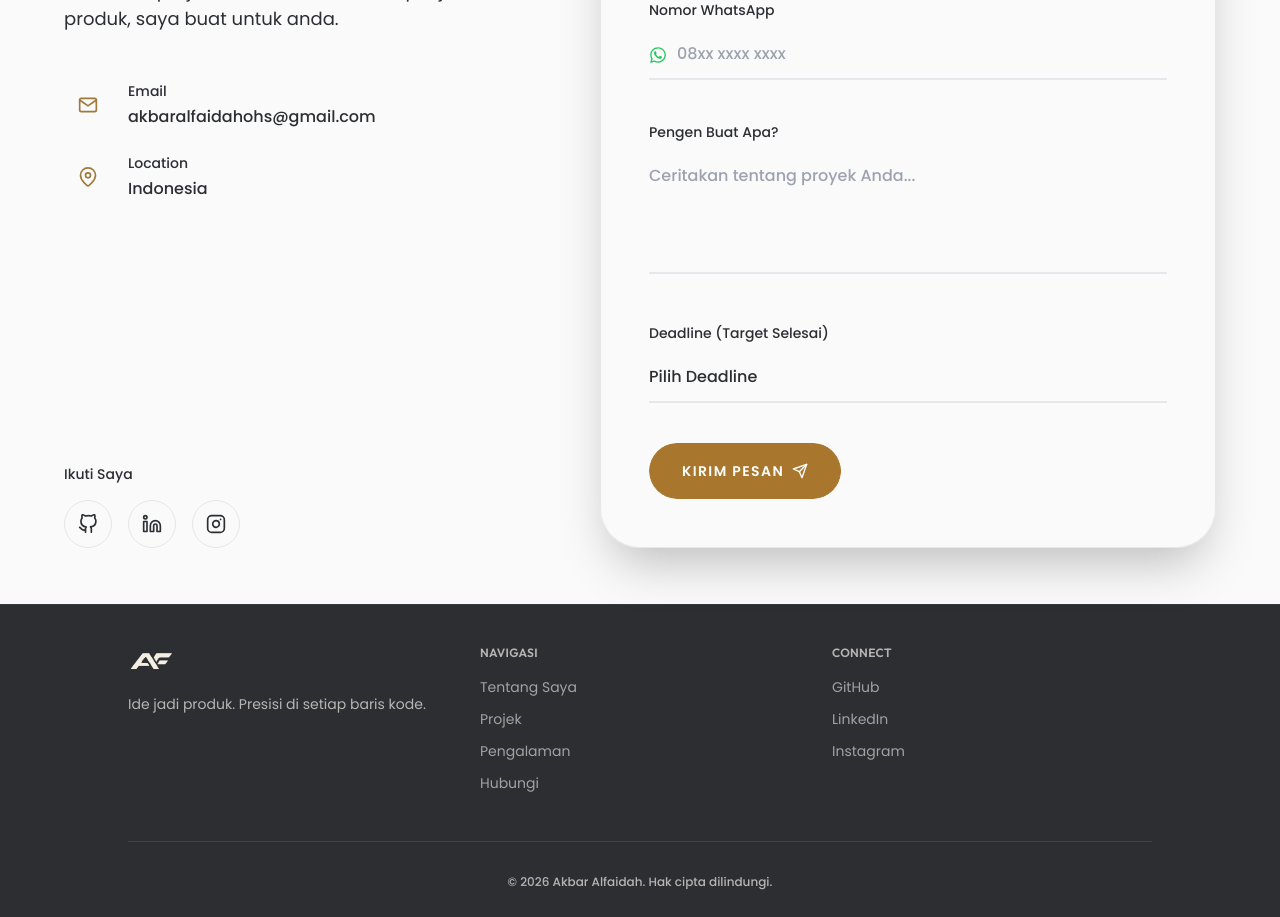
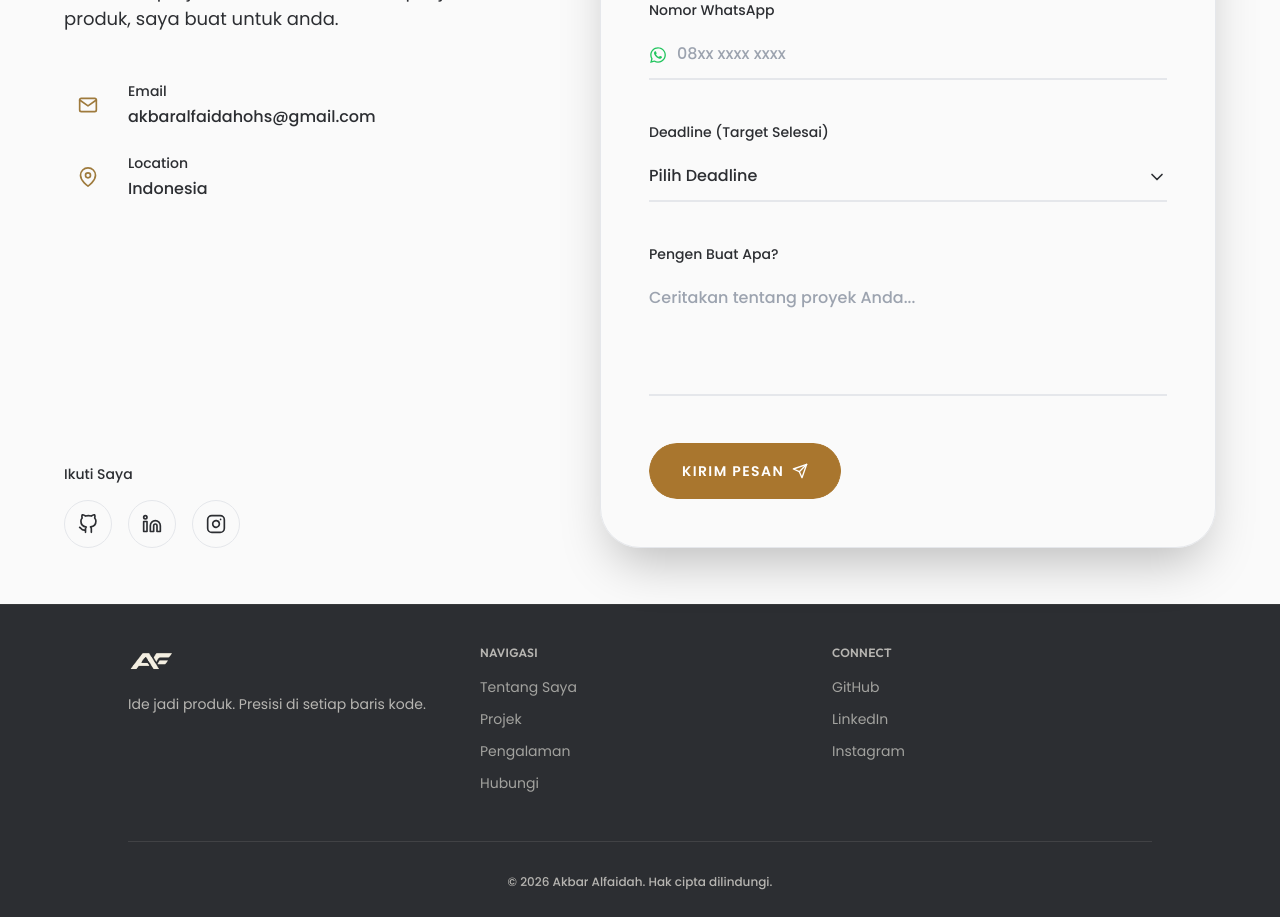
Before and after one commit to akbaralfaidah/akbaralfaidah-website-portofolio, a React (Vite) app: page / in a window 1280 px wide. Shown: the part 7800-8717 px from the top of the page. Built offline with nearby package versions, Linux system fonts and the light colour scheme.

Commit message:
style: reorder contact fields and improve deadline dropdown UI

```diff
--- a/src/components/Contact.jsx
+++ b/src/components/Contact.jsx
@@ -1,6 +1,6 @@
 import { useState } from 'react';
 import { useTranslation } from 'react-i18next';
-import { FiMail, FiMapPin, FiGithub, FiLinkedin, FiInstagram, FiSend } from 'react-icons/fi';
+import { FiMail, FiMapPin, FiGithub, FiLinkedin, FiInstagram, FiSend, FiChevronDown } from 'react-icons/fi';
 import { FaWhatsapp } from 'react-icons/fa';
 import emailjs from '@emailjs/browser';
 import AnimatedButton from './ui/AnimatedButton';
@@ -271,6 +271,36 @@ export default function Contact() {
                     </div>
                   )}
 
+                  {/* Deadline Dropdown */}
+                  <div className="space-y-2">
+                    <label htmlFor="deadline" className="text-sm font-medium text-charcoal/70 dark:text-[#F2F0E8]/70">
+                      {t('contact.form_deadline')}
+                    </label>
+                    <div className="relative cursor-pointer">
+                      <select
+                        id="deadline"
+                        className={`w-full bg-transparent border-b-2 py-3 outline-none transition-colors font-medium appearance-none cursor-pointer pr-10 ${
+                          !formData.deadline
+                            ? 'text-charcoal/50 dark:text-[#F2F0E8]/50 border-charcoal/15 dark:border-[#F2F0E8]/15'
+                            : 'text-charcoal dark:text-[#F2F0E8] border-brass'
+                        } focus:border-brass`}
+                        value={formData.deadline}
+                        onChange={(e) => setFormData({ ...formData, deadline: e.target.value })}
+                      >
+                        <option value="" disabled className="text-charcoal/50 bg-paper dark:bg-[#1A1A1C] dark:text-white">
+                          {t('contact.form_deadline_placeholder')}
+                        </option>
+                        <option value="santai" className="bg-paper dark:bg-[#1A1A1C] dark:text-white text-charcoal">{t('contact.form_deadline_options.santai')}</option>
+                        <option value="normal" className="bg-paper dark:bg-[#1A1A1C] dark:text-white text-charcoal">{t('contact.form_deadline_options.normal')}</option>
+                        <option value="cepat" className="bg-paper dark:bg-[#1A1A1C] dark:text-white text-charcoal">{t('contact.form_deadline_options.cepat')}</option>
+                        <option value="kilat" className="bg-paper dark:bg-[#1A1A1C] dark:text-white text-charcoal">{t('contact.form_deadline_options.kilat')}</option>
+                      </select>
+                      <div className="absolute right-0 top-1/2 -translate-y-1/2 pointer-events-none text-charcoal/50 dark:text-[#F2F0E8]/50">
+                        <FiChevronDown size={20} />
+                      </div>
+                    </div>
+                  </div>
+
                   {/* Message — always shown */}
                   <div className="space-y-2">
                     <label htmlFor="message" className="text-sm font-medium text-charcoal/70 dark:text-[#F2F0E8]/70">{t('contact.form_message')}</label>
@@ -282,27 +312,6 @@ export default function Contact() {
                       value={formData.message}
                       onChange={(e) => setFormData({ ...formData, message: e.target.value })}
                     />
-                  </div>
-
-                  {/* Deadline Dropdown */}
-                  <div className="space-y-2">
-                    <label htmlFor="deadline" className="text-sm font-medium text-charcoal/70 dark:text-[#F2F0E8]/70">
-                      {t('contact.form_deadline')}
-                    </label>
-                    <select
-                      id="deadline"
-                      className="w-full bg-transparent border-b-2 border-charcoal/15 dark:border-[#F2F0E8]/15 focus:border-brass py-3 outline-none transition-colors text-charcoal dark:text-[#F2F0E8] font-medium appearance-none"
-                      value={formData.deadline}
-                      onChange={(e) => setFormData({ ...formData, deadline: e.target.value })}
-                    >
-                      <option value="" disabled className="text-charcoal/50 bg-paper dark:bg-charcoal dark:text-white">
-                        {t('contact.form_deadline_placeholder')}
-                      </option>
-                      <option value="santai" className="bg-paper dark:bg-charcoal dark:text-white">{t('contact.form_deadline_options.santai')}</option>
-                      <option value="normal" className="bg-paper dark:bg-charcoal dark:text-white">{t('contact.form_deadline_options.normal')}</option>
-                      <option value="cepat" className="bg-paper dark:bg-charcoal dark:text-white">{t('contact.form_deadline_options.cepat')}</option>
-                      <option value="kilat" className="bg-paper dark:bg-charcoal dark:text-white">{t('contact.form_deadline_options.kilat')}</option>
-                    </select>
                   </div>
 
                   <AnimatedButton
```
